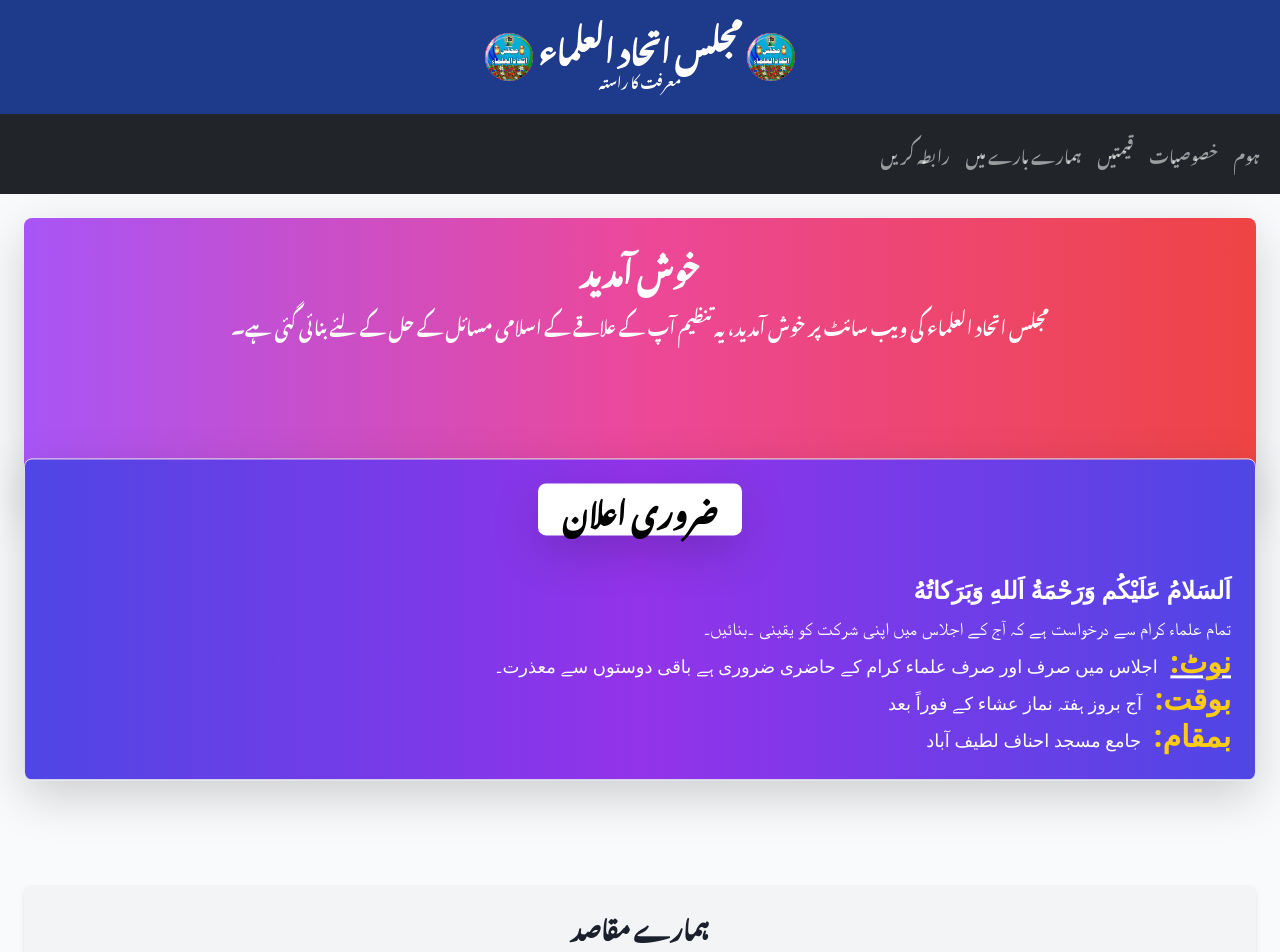
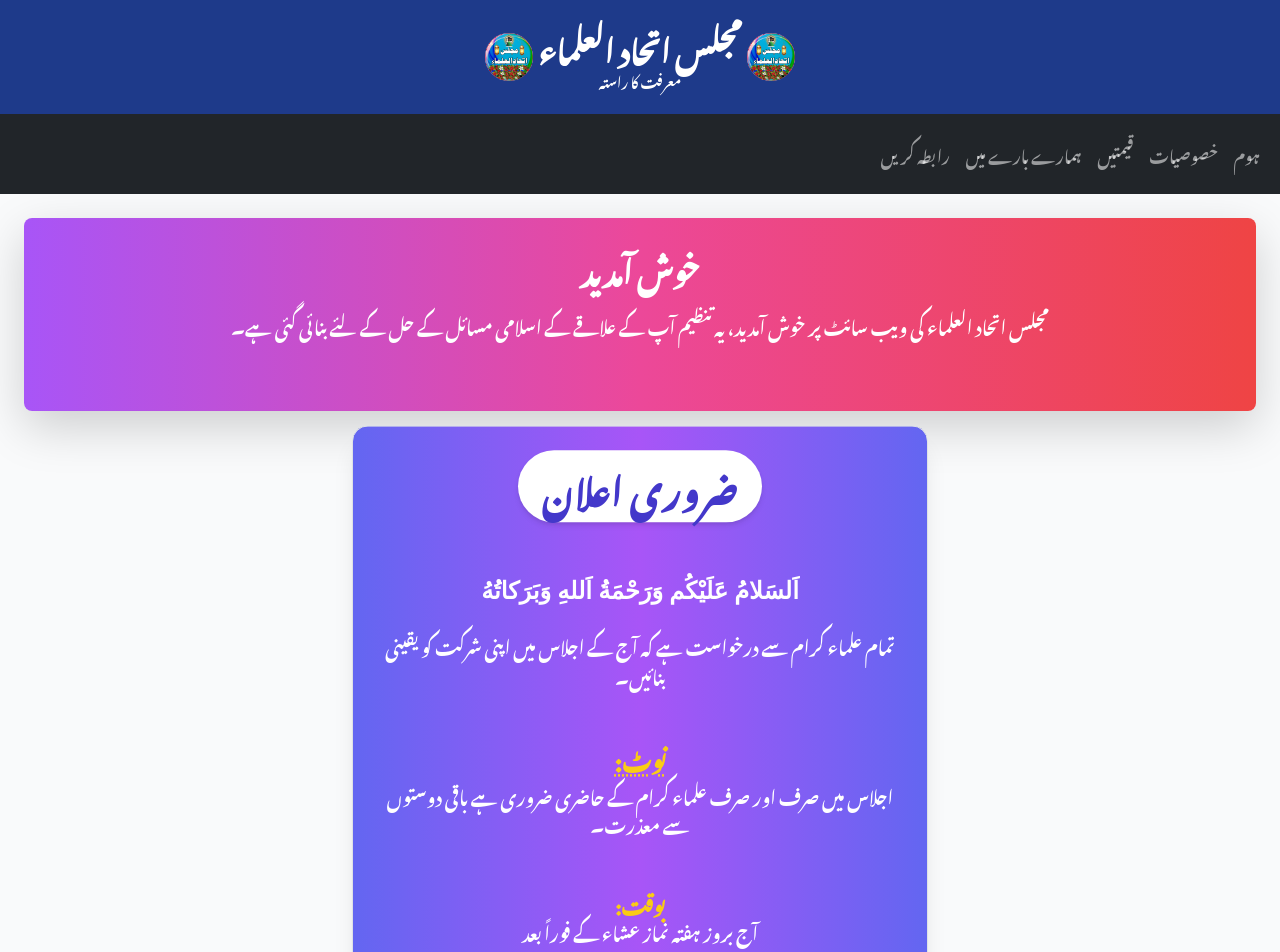
Before and after one commit to jasgigli/Majlis, a React (Vite) app: page / in a window 1280 px wide. Shown: the top 952 px of the page. Built offline with nearby package versions, Linux system fonts and the light colour scheme; a web font is replaced by a local one.

Commit message:
fifth commit

```diff
--- /dev/null
+++ b/src/components/AlertSection.css
@@ -0,0 +1,16 @@
+/* AlertSection.css */
+@keyframes slow-bounce {
+  0%,
+  100% {
+    transform: translateY(-10%);
+    animation-timing-function: ease-in-out;
+  }
+  50% {
+    transform: translateY(0);
+    animation-timing-function: ease-in-out;
+  }
+}
+
+.slow-bounce {
+  animation: slow-bounce 1s infinite; /* Adjusted duration to 5 seconds */
+}
--- a/src/components/AlertSection.jsx
+++ b/src/components/AlertSection.jsx
@@ -1,38 +1,48 @@
 import React from "react";
+import "./AlertSection.css";
 
 const AlertSection = () => {
   return (
     <div
-      className="bg-gradient-to-r from-indigo-600 via-purple-600 to-indigo-600 border border-indigo-700 text-white px-6 py-4 rounded-lg shadow-lg animate-bounce text-2xl"
+      className="bg-gradient-to-r from-indigo-500 via-purple-500 to-indigo-500 border border-transparent text-white px-8 py-6 rounded-2xl shadow-xl slow-bounce text-xl max-w-xl mx-auto"
       role="alert"
     >
       <div className="text-center">
-        <h2 className="text-3xl font-bold text-black bg-white   bg-opacity-80 inline-block px-4 py-2 rounded-lg shadow-lg">
+        <h2 className="text-4xl font-extrabold text-indigo-700 bg-white bg-opacity-90 inline-block px-6 py-3 rounded-full shadow-md tracking-wide">
           ضروری اعلان
         </h2>
       </div>
       <br />
 
-      <strong className="font-extrabold text-2xl font-serif">
+      <strong className="block text-2xl font-sans font-semibold text-center mt-4">
         اَلسَلامُ عَلَيْكُم وَرَحْمَةُ اَللهِ وَبَرَكاتُهُ
       </strong>
-      <span className="block mt-2 text-lg font-sans leading-relaxed ">
-        <span className="text-lg ">
-          تمام علماء کرام سے درخواست ہے کہ آج کے اجلاس میں اپنی شرکت کو یقینی
-          ۔بنائیں۔
+      <span className="block mt-4 text-lg font-light leading-relaxed text-center">
+        تمام علماء کرام سے درخواست ہے کہ آج کے اجلاس میں اپنی شرکت کو یقینی
+        بنائیں۔
+      </span>
+      <br />
+      <div className="mt-6 text-center">
+        <strong className="text-2xl text-yellow-400 block underline decoration-dotted">
+          نوٹ:
+        </strong>
+        <span className="block text-lg mt-2">
+          اجلاس میں صرف اور صرف علماء کرام کے حاضری ضروری ہے باقی دوستوں سے
+          معذرت۔
         </span>
         <br />
-        <strong className="underline decoration-white text-3xl ml-2 text-yellow-400">
-          نوٹ:
+        <strong className="block text-xl mt-4 text-yellow-400">
+          بوقت:
         </strong>{" "}
-        اجلاس میں صرف اور صرف علماء کرام کے حاضری ضروری ہے باقی دوستوں سے معذرت۔
+        <span className="block text-lg">
+          آج بروز ہفتہ نماز عشاء کے فوراً بعد
+        </span>
         <br />
-        <strong className="text-3xl ml-2 text-yellow-400">بوقت:</strong> آج بروز
-        ہفتہ نماز عشاء کے فوراً بعد
-        <br />
-        <strong className="text-3xl ml-2 text-yellow-400">بمقام:</strong> جامع
-        مسجد احناف لطیف آباد
-      </span>
+        <strong className="block text-xl mt-4 text-yellow-400">
+          بمقام:
+        </strong>{" "}
+        <span className="block text-lg">جامع مسجد احناف لطیف آباد</span>
+      </div>
     </div>
   );
 };
--- a/src/components/WelcomeSection.jsx
+++ b/src/components/WelcomeSection.jsx
@@ -13,7 +13,7 @@
       <h2 className="text-3xl font-bold mb-4 text-center text-white">
         خوش آمدید
       </h2>
-      <p className="text-lg leading-relaxed text-white text-center mb-32">
+      <p className="text-lg leading-relaxed text-white text-center mb-10">
         مجلس اتحاد العلماء کی ویب سائٹ پر خوش آمدید، یہ تنظیم آپ کے علاقے کے
         اسلامی مسائل کے حل کے لئے بنائی گئی ہے۔
       </p>
```
